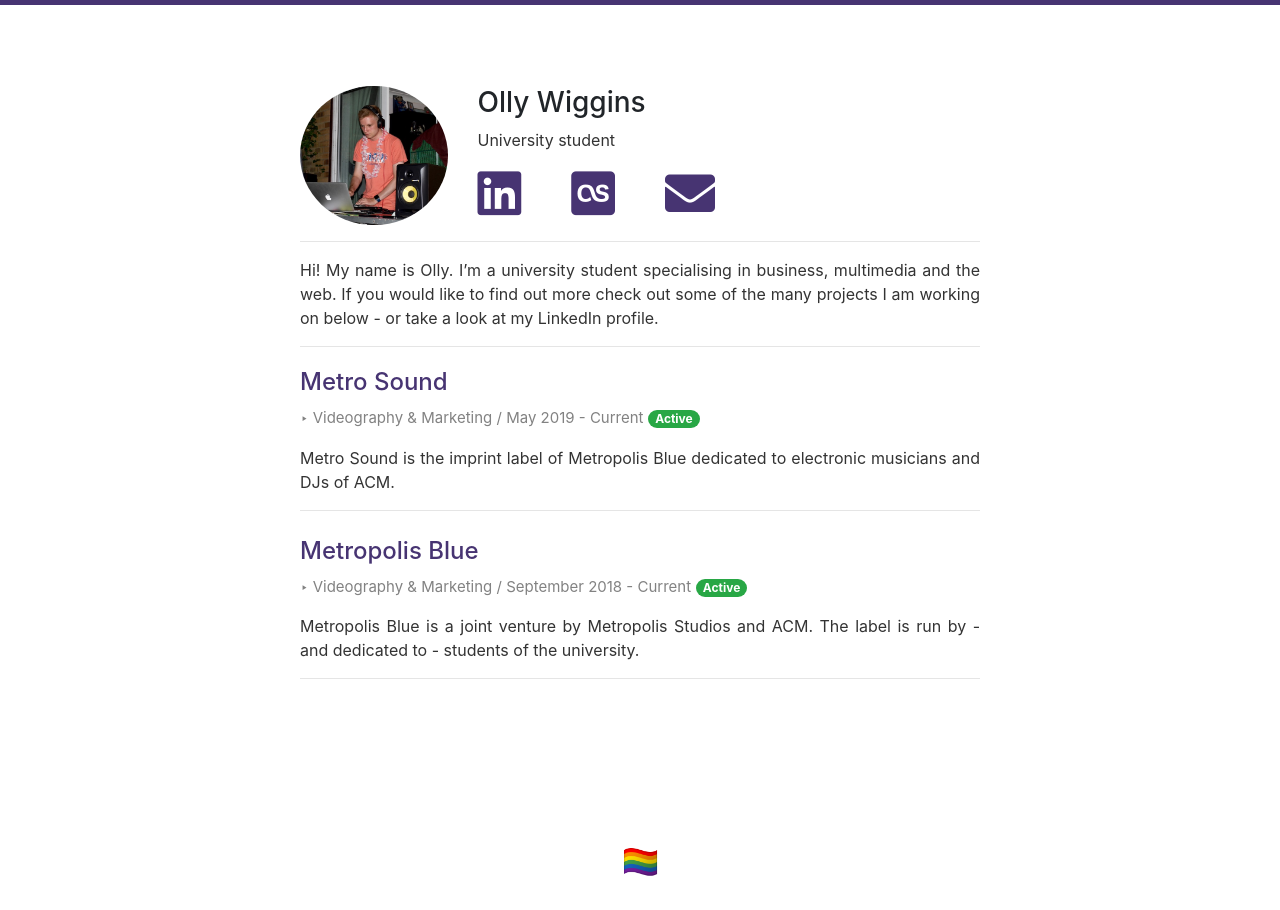
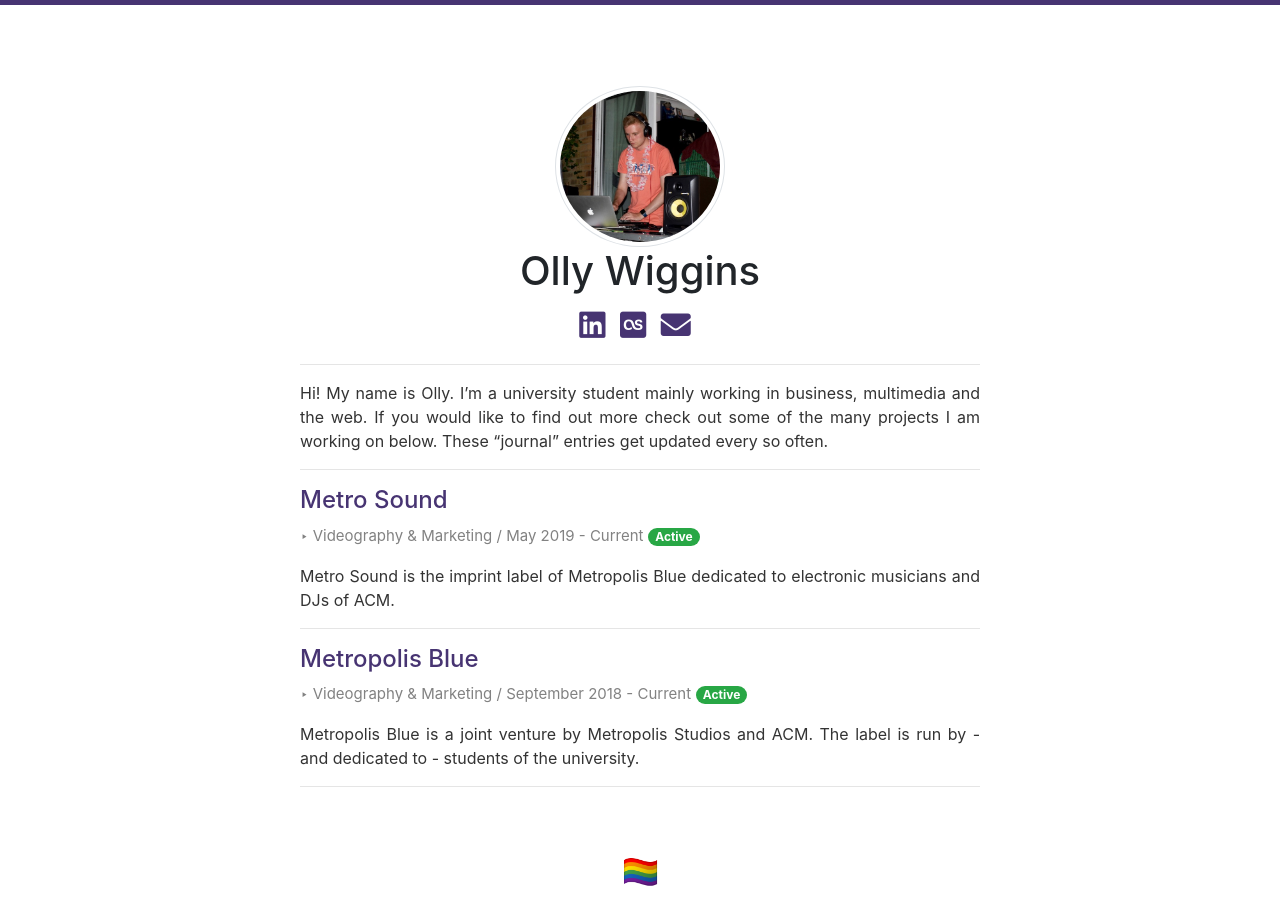
Before and after one commit to ollyy/ollyy.github.io, a Jekyll site: the page built from index.md, in a window 1280 px wide. Built offline with Jekyll 4.4.1, drawn with Linux system fonts in a browser that asks for light colours.

Commit message:
Tweak homepage

```diff
--- a/_layouts/default.html
+++ b/_layouts/default.html
@@ -8,18 +8,13 @@
     {%- include header.html -%}
     <main class="page-content" aria-label="Content">
       <div class="wrapper">
-        <div class="row">
-          <div class="col-3">
-            <img class="rounded-circle img-fluid" src="/assets/img/profile.jpg">
-          </div>
-          <div class="col-9">
-            <h3>Olly Wiggins</h3>
-            <p> {{ page.tagline }} </p>
-            <a class="socials" href="{{ site.social.linkedin }}"><i class="fab fa-linkedin icons"></i></a>
-            <a class="socials" href="{{ site.social.lastfm }}"><i class="fab fa-lastfm-square icons"></i></a>
-            <a class="socials" href="mailto:{{ site.email }}"><i class="fa fa-envelope icons"></i></a>
-          </div>
-        </div>
+        <img class="img-thumbnail rounded-circle img-fluid profile-img" src="/assets/img/profile.jpg">
+        <h1>Olly Wiggins</h1>
+        <ul class="align">
+          <li><a class="icons" href="{{ site.social.linkedin }}"><i class="fab fa-linkedin"></i></a></li>
+          <li><a class="icons" href="{{ site.social.lastfm }}"><i class="fab fa-lastfm-square"></i></a></li>
+          <li><a class="icons" href="mailto:{{ site.email }}"><i class="fa fa-envelope"></i></a></li>
+        </ul>
         <hr>
         <p> {{ content }} </p>
         <!-- portfolio section -->
@@ -29,7 +24,9 @@
           {%- for post in site.categories.entries -%}
           {%- if post.feature == true -%}
             <li style="margin-bottom: 0em !important;">
-              <a href="{{ post.link }}"><h4>{{ post.title | escape }}</h4></a>
+              <h4>
+                <a href="{{ post.link }}">{{ post.title | escape }}</a>
+              </h4>
               <span class="post-meta meta">&#8227; {{ post.role }} / {{ post.period }}</span>
               <!-- tag -->
               {%- if post.active == true -%}
--- a/_sass/minima/_base.scss
+++ b/_sass/minima/_base.scss
@@ -98,13 +98,13 @@
 /**
  * Lists
  */
-li {
-  list-style-type: none;
-  padding: 5px 0px;
-  > ul,
-  > ol {
-    margin-bottom: 0;
-  }
+
+ul.align {
+  text-align: center;
+}
+ul li {
+  display: inline-block;
+  zoom:1;
 }
 
 
@@ -115,6 +115,9 @@
   font-weight: $base-font-weight;
 }
 
+h1 {
+  text-align: center;
+}
 
 
 /**
--- a/_sass/minima/_layout.scss
+++ b/_sass/minima/_layout.scss
@@ -24,22 +24,6 @@
   font-size: 80px;
   color: white;
   margin-bottom: $spacing-unit;
-}
-
-.site-title {
-  @include relative-font-size(1.625);
-  font-weight: 300;
-  margin-bottom: 0;
-  float: left;
-
-  @include media-query($on-palm) {
-    padding-right: 45px;
-  }
-
-  &,
-  &:visited {
-    color: $brand-color;
-  }
 }
 
 
@@ -83,11 +67,6 @@
   width: 25%;
   display: block;
   margin: auto;
-
-  @media screen and (max-width: $on-medium) {
-    max-width: 100px;
-    max-height: 100px;
-  }
 }
 
 /**
@@ -97,45 +76,30 @@
 .list {
   .heading {
     font-size: 25px;
-    margin-bottom: -0.6rem !important;
   }
   .meta {
     font-size: 15px;
   }
 }
 
-.socials {
-  float: left;
-  padding-right: 50px;
-  display: block;
-  @media screen and (max-width: $on-medium) {
-    padding-right: 30px;
-  }
+/**
+ * Icons
+ */
+
+.icons {
+  font-size: 30px;
+  margin-right: 10px;
 }
 
-.icons {
-  font-size: 50px;
-  text-align: center;
-  color: #473472;
-  @media screen and (max-width: $on-medium) {
-    font-size: 50px;
-  }
-}
-
-// Misc
-.caption {
-  margin-bottom: -5px;
-  text-align: center;
-}
+/**
+ * Misc
+ */
 
 .emoji {
   text-align: center;
   font-size: 30px;
 }
 
-.fourohfour {
-  color: #473472;
-}
 
 /**
  * Grid helpers
--- a/index.md
+++ b/index.md
@@ -3,4 +3,4 @@
 title: Home
 tagline: University student
 ---
-Hi! My name is Olly. I’m a university student specialising in business, multimedia and the web. If you would like to find out more check out some of the many projects I am working on below - or take a look at my LinkedIn profile.
+Hi! My name is Olly. I’m a university student mainly working in business, multimedia and the web. If you would like to find out more check out some of the many projects I am working on below. These "journal" entries get updated every so often.
```
Also changed, not shown: 3 other files.
